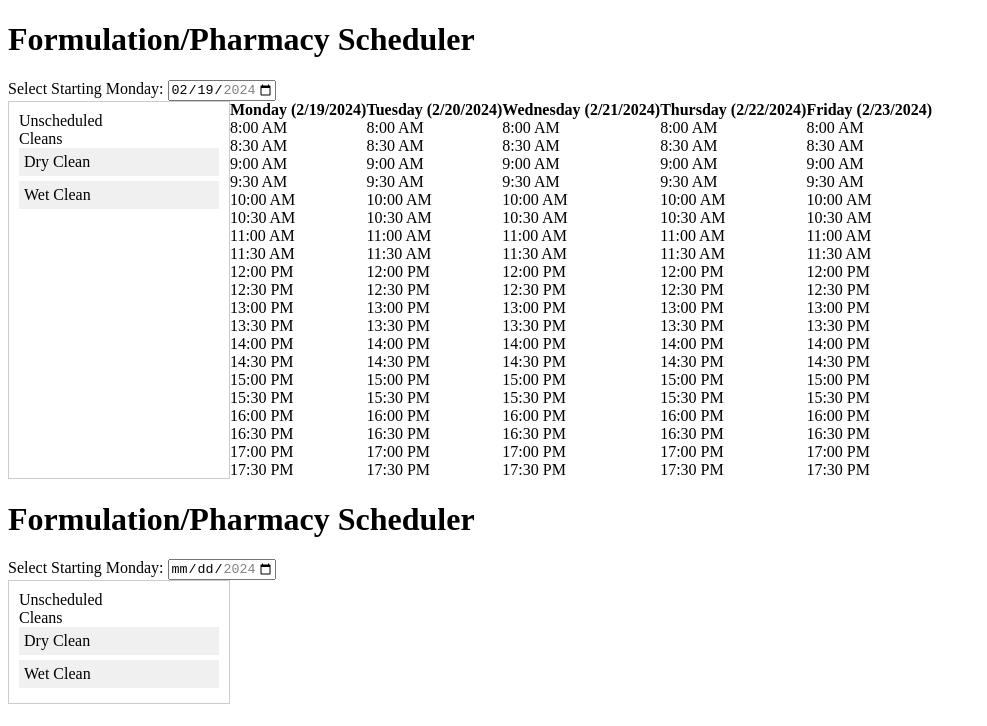
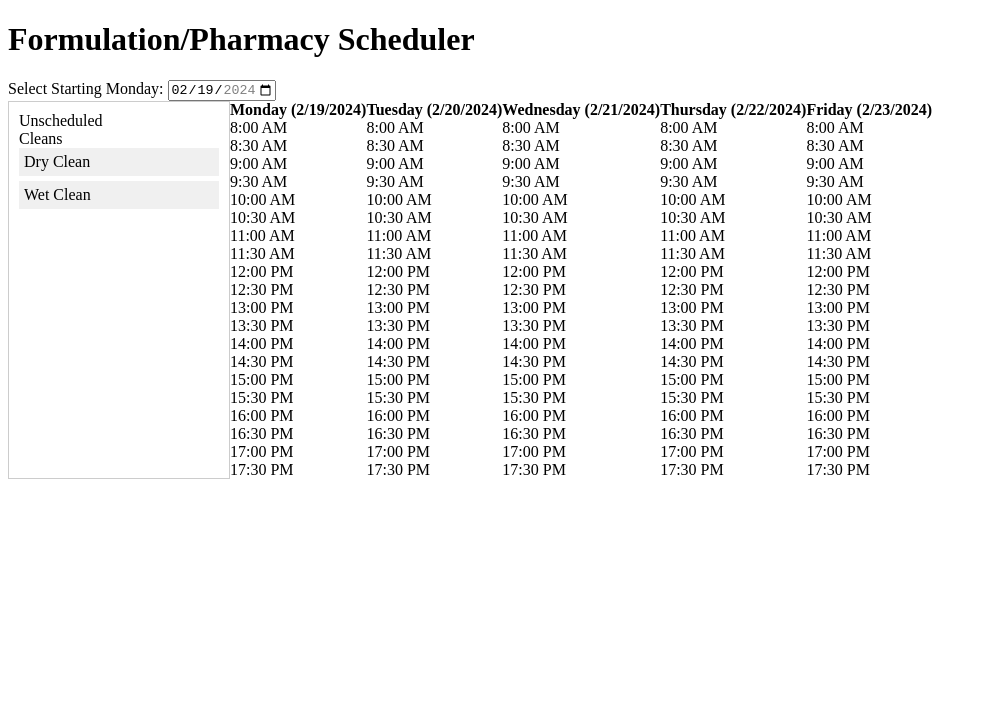
Before and after one commit to MBortho/MFGSchedule, a plain HTML site: page index.html in a window 1280 px wide. Shown: the whole page, without its empty margins (0-987 px from the left). Drawn offline with Linux system fonts and the light colour scheme.

Commit message:
Update index.html

```diff
--- a/index.html
+++ b/index.html
@@ -28,33 +28,3 @@
   <script src="script.js"></script>
 </body>
 </html>
-<!DOCTYPE html>
-<html lang="en">
-<head>
-  <meta charset="UTF-8">
-  <meta name="viewport" content="width=device-width, initial-scale=1.0">
-  <title>Drag and Drop Scheduler - Formulation/Pharmacy</title>
-  <link rel="stylesheet" href="styles.css"><link rel="stylesheet" href="styles.css">
-</head>
-<body>
-  <h1>Formulation/Pharmacy Scheduler</h1>
-  <div>
-    <label for="start-date">Select Starting Monday:</label>
-    <input type="date" id="start-date" min="2024-01-01" max="2024-12-31">
-  </div>
-  <div class="container">
-    <div class="orders">
-      <div class="orders-section" id="unscheduled">
-        <div class="title">Unscheduled</div>
-      </div>
-      <div class="orders-section" id="cleans">
-        <div class="title">Cleans</div>
-        <div class="order clean" draggable="true" data-id="102">Dry Clean</div>
-        <div class="order clean" draggable="true" data-id="103">Wet Clean</div>
-      </div>
-    </div>
-    <div class="scheduler" id="scheduler"></div>
-  </div>
-  <script src="script.js"></script>
-</body>
-</html>
```
